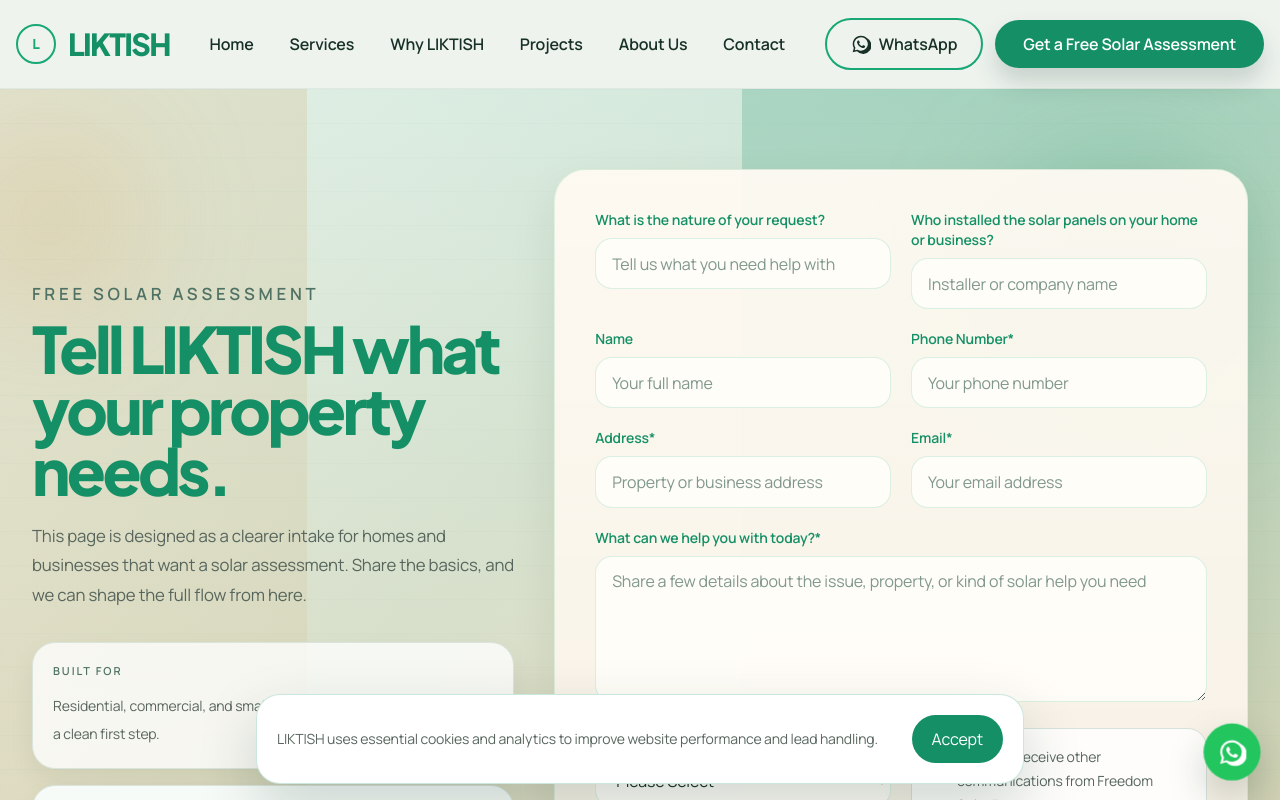
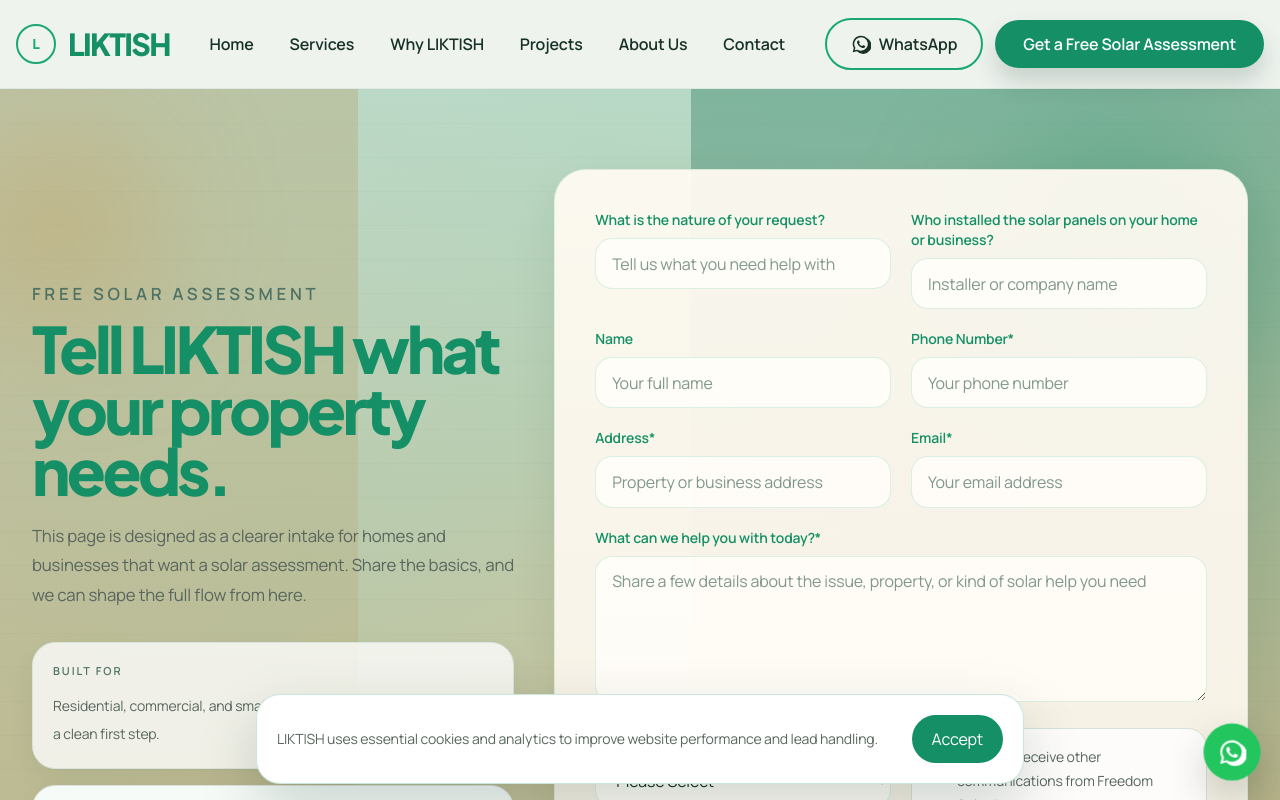
Before and after one commit to Mikedwin/LIKTISH-WEBSITE-, a Next.js app: page /solar-assessment in a window 1280 px wide. Shown: the top 800 px of the page. Built offline with nearby package versions, Linux system fonts and the light colour scheme.

Commit message:
Deepen solar assessment page background

```diff
--- a/src/app/(marketing)/solar-assessment/page.tsx
+++ b/src/app/(marketing)/solar-assessment/page.tsx
@@ -9,14 +9,14 @@ export const metadata = buildMetadata({
 
 export default function SolarAssessmentPage() {
   return (
-    <section className="relative overflow-hidden bg-[linear-gradient(180deg,#dfeee3_0%,#efe1c8_100%)] px-4 py-16 sm:py-20">
-      <div className="absolute inset-0 bg-[linear-gradient(135deg,rgba(255,255,255,0.18)_0%,rgba(21,144,102,0.08)_42%,rgba(203,138,46,0.12)_100%)]" />
-      <div className="absolute inset-0 opacity-[0.16] [background-image:linear-gradient(120deg,rgba(21,144,102,0.22)_1px,transparent_1px),linear-gradient(rgba(21,144,102,0.12)_1px,transparent_1px)] [background-size:140px_140px,34px_34px]" />
-      <div className="absolute inset-y-0 right-0 w-[42%] bg-[linear-gradient(180deg,rgba(21,144,102,0.22),rgba(21,144,102,0.05))]" />
-      <div className="absolute inset-y-0 left-0 w-[24%] bg-[linear-gradient(180deg,rgba(203,138,46,0.14),rgba(203,138,46,0.03))]" />
-      <div className="absolute -left-10 top-10 h-44 w-44 rounded-full bg-[rgba(203,138,46,0.18)] blur-3xl" />
-      <div className="absolute right-8 top-16 h-64 w-64 rounded-full bg-[rgba(21,144,102,0.22)] blur-3xl" />
-      <div className="absolute bottom-0 left-[24%] h-40 w-40 rounded-full bg-[rgba(255,255,255,0.14)] blur-3xl" />
+    <section className="relative overflow-hidden bg-[linear-gradient(180deg,#cfe6d5_0%,#dcc199_100%)] px-4 py-16 sm:py-20">
+      <div className="absolute inset-0 bg-[linear-gradient(140deg,rgba(7,56,42,0.08)_0%,rgba(21,144,102,0.14)_38%,rgba(203,138,46,0.18)_100%)]" />
+      <div className="absolute inset-0 opacity-[0.18] [background-image:linear-gradient(120deg,rgba(13,87,63,0.26)_1px,transparent_1px),linear-gradient(rgba(13,87,63,0.14)_1px,transparent_1px)] [background-size:140px_140px,34px_34px]" />
+      <div className="absolute inset-y-0 right-0 w-[46%] bg-[linear-gradient(180deg,rgba(11,102,73,0.32),rgba(11,102,73,0.08))]" />
+      <div className="absolute inset-y-0 left-0 w-[28%] bg-[linear-gradient(180deg,rgba(180,118,34,0.2),rgba(180,118,34,0.05))]" />
+      <div className="absolute -left-12 top-8 h-52 w-52 rounded-full bg-[rgba(203,138,46,0.24)] blur-3xl" />
+      <div className="absolute right-4 top-10 h-72 w-72 rounded-full bg-[rgba(21,144,102,0.3)] blur-3xl" />
+      <div className="absolute bottom-0 left-[22%] h-48 w-48 rounded-full bg-[rgba(255,255,255,0.16)] blur-3xl" />
 
       <div className="container-shell relative grid gap-8 xl:grid-cols-[0.82fr_1.18fr] xl:gap-10">
         <div className="xl:sticky xl:top-28 xl:self-start">
```
